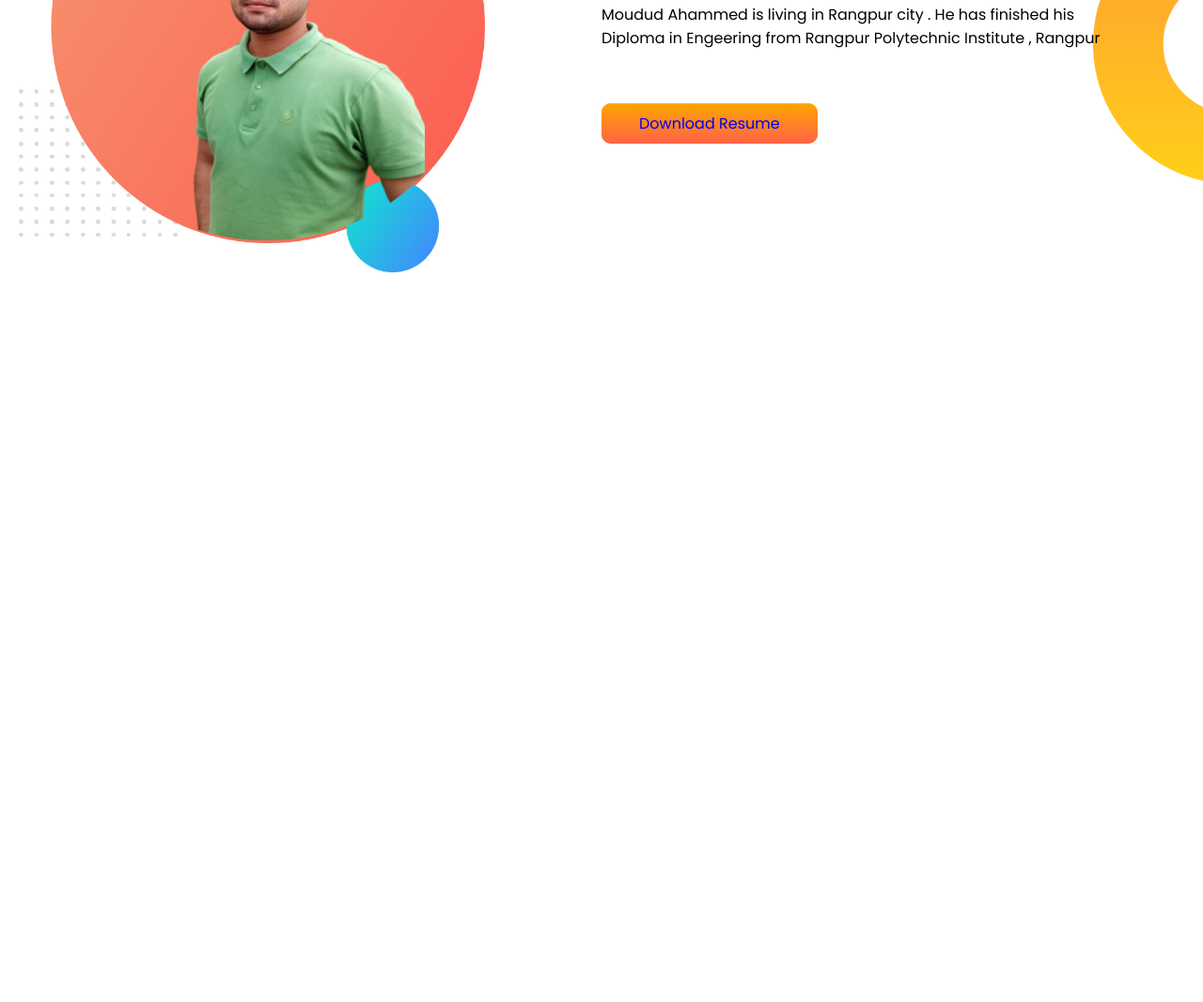
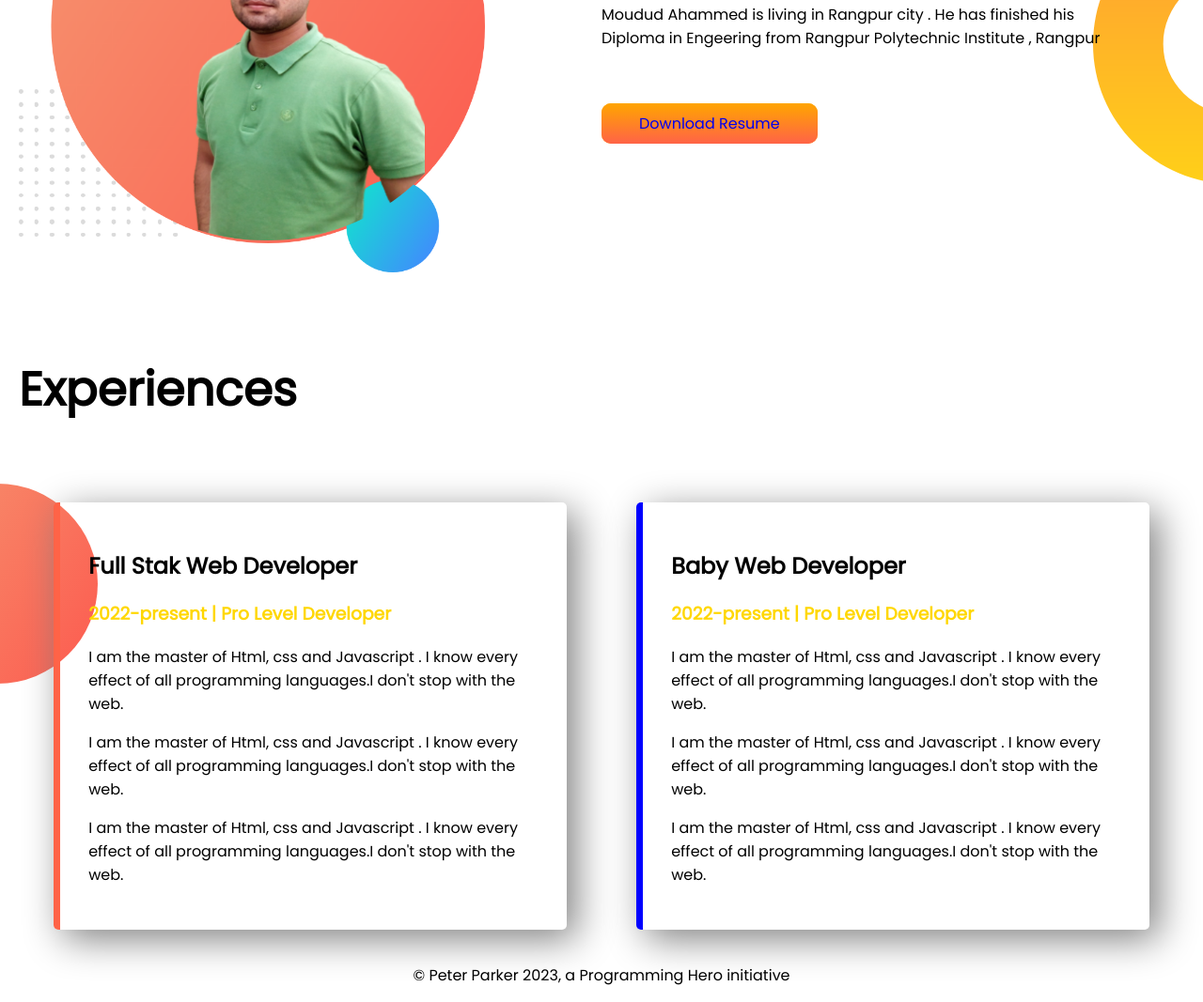
Before and after one commit to 21MoududAhammed/devloper-portfolio0, a plain HTML site: page index.html in a window 1280 px wide. Shown: the part 901-1968 px from the top of the page at 94% size. Before the commit the page ends 1218 px from the top, so only its background shows below. Drawn offline with Linux system fonts and the light colour scheme.

Commit message:
Portfolio website has done

```diff
--- a/index.html
+++ b/index.html
@@ -13,7 +13,7 @@
     <link rel="stylesheet" href="style.css">
 </head>
 <body>
-    <section class="section1">
+    <section class="section1 display-flex">
         <div class="half-width">
             <h1>Welcome To</h1>
             <h1><span class="orange-color">Moudud Ahammed</span>  World</h1>
@@ -28,7 +28,7 @@
         </div>
     </section>
     <!-- First section End and second section start -->
-    <section class="section2">
+    <section class="section2 display-flex">
         <div class="half-width">
             <img src="images/images/profile.png" alt="">
         </div>
@@ -39,9 +39,31 @@
             <a class="link-button" href="https://www.facebook.com/moududahammed.redoy">Download Resume</a>
         </div>
     </section>
+    <!-- Second section End and third section start  -->
+    <section>
+            <h1 style="padding:20px">Experiences</h1>
+            <div class="display-flex section3 ">
+                <div class="experience-item" id="full-stak-developer">
+
+                    <h2>Full Stak Web Developer</h2>
+                    <h3 class="orange-color">2022-present | Pro Level Developer</h3>
+                    <p>I am the master of Html, css and Javascript . I know every effect of all programming languages.I don't stop with the web.</p>
+                    <p>I am the master of Html, css and Javascript . I know every effect of all programming languages.I don't stop with the web.</p>
+                    <p>I am the master of Html, css and Javascript . I know every effect of all programming languages.I don't stop with the web.</p>
+                </div>
+                <div class="experience-item" id="baby-stak-developer">
+                    <h2>Baby Web Developer</h2>
+                    <h3 class="orange-color">2022-present | Pro Level Developer</h3>
+                    <p>I am the master of Html, css and Javascript . I know every effect of all programming languages.I don't stop with the web.</p>
+                    <p>I am the master of Html, css and Javascript . I know every effect of all programming languages.I don't stop with the web.</p>
+                    <p>I am the master of Html, css and Javascript . I know every effect of all programming languages.I don't stop with the web.</p>
+                </div>
+            </div>
 
 
-
-
+    </section>
+ <footer>
+    <p>© Peter Parker 2023, a Programming Hero initiative</p>
+ </footer>
 </body>
 </html>
--- a/style.css
+++ b/style.css
@@ -5,12 +5,16 @@ body{
 h1{
     font-size: 50px;
 }
+.display-flex{
+    display: flex;
+    padding: 20px;
+}
 .orange-color{
     color: gold;
 }
 .section1{
-    display: flex;
-    padding: 20px;
+    /* display: flex;
+    padding: 20px; */
     background-image: url(images/images/top-banner.png);
     background-repeat: no-repeat;
 
@@ -30,8 +34,8 @@ h1{
 
 }
 .section2{
-    display: flex;
-    padding: 20px;
+    /* display: flex;
+    padding: 20px; */
     background-image: url(images/images/dream-bg.png);
     background-repeat: no-repeat;
     background-position: right;
@@ -41,3 +45,29 @@ h1{
     padding-right: 70px;
     padding-bottom: 50px;
 }
+.experience-item{
+    width: 40%;
+    margin-left: 3%;
+    margin-right: 3%;
+    padding: 30px;
+    box-shadow: 10px 10px 40px gray;
+    /* border-left: 7px solid blue; */
+
+}
+.section3{
+    background-image: url(images/images/exp-bg.png);
+    background-repeat: no-repeat;
+
+}
+#full-stak-developer{
+    border-left: 7px solid tomato;
+    border-radius: 5px;
+}
+#baby-stak-developer{
+    border-left: 7px solid blue;
+    border-radius: 5px;
+}
+
+footer p{
+    text-align: center;
+}
```
